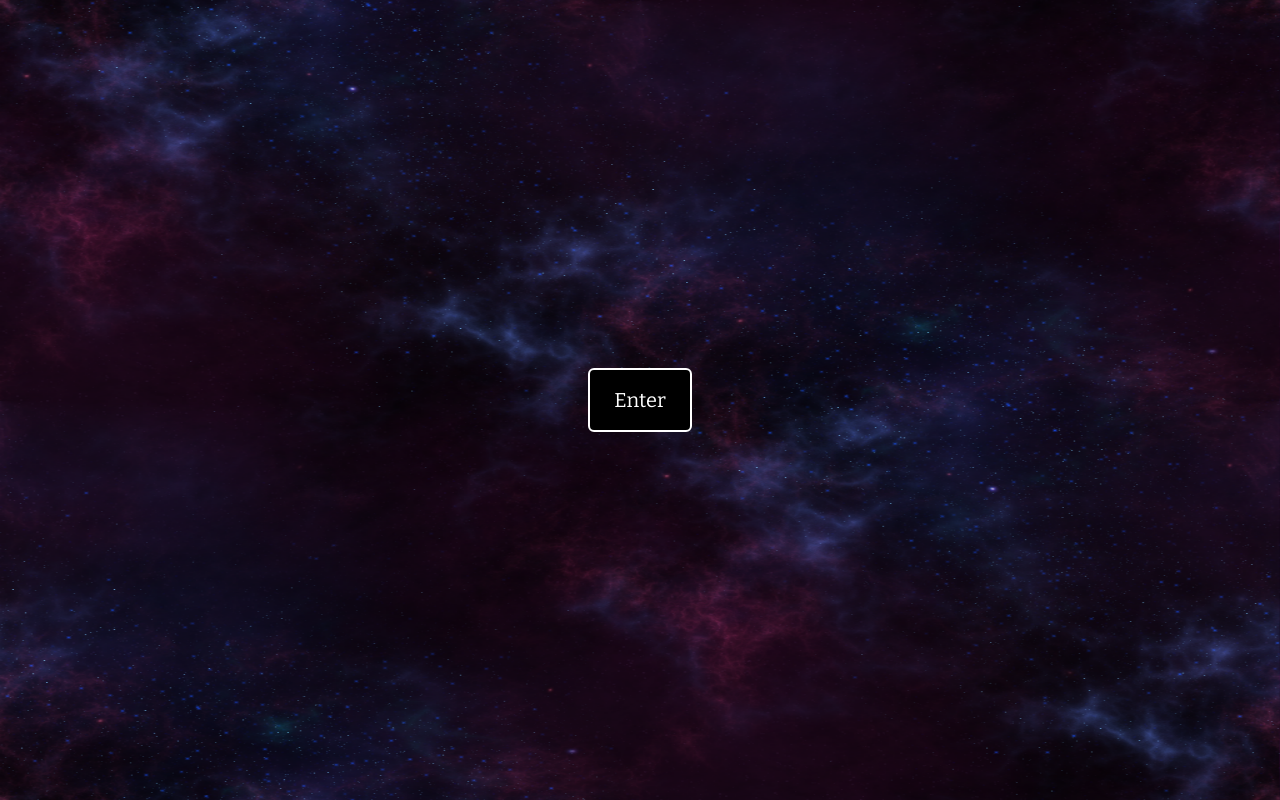
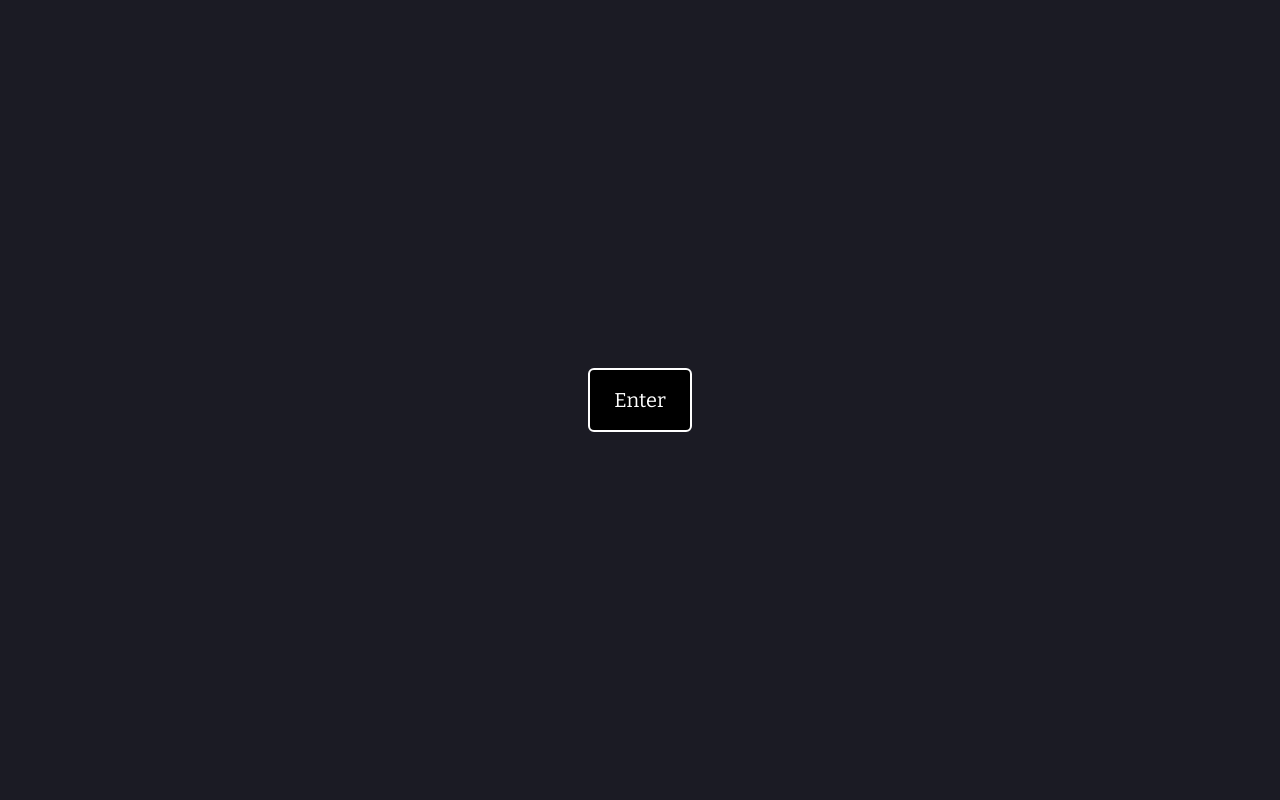
Before and after one commit to KaritasHall/digital-odyssey, a Next.js app: page / in a window 1280 px wide. Built offline with nearby package versions, Linux system fonts and the light colour scheme.

Commit message:
final touch ups

```diff
--- a/src/app/components/start-screen/index.tsx
+++ b/src/app/components/start-screen/index.tsx
@@ -1,27 +1,6 @@
-import nebula2 from "./nebula2.png";
-import nebula4 from "./nebula4.png";
-import Image from "next/image";
-
 export const StartScreen = ({ startGame }: { startGame: () => void }) => {
   return (
-    <div className="h-screen overflow-hidden relative flex justify-center">
-      <div>
-        <Image
-          src={nebula4}
-          className="absolute inset-0 object-cover h-full w-full"
-          alt="nebula"
-        />
-        <Image
-          src={nebula2}
-          className="inset-0 absolute object-fit w-full h-full animate-fadeInOut"
-          alt="nebula"
-        />
-        <Image
-          src={nebula4}
-          className="inset-0 absolute object-fit w-full h-full opacity-20 animate-slowPulse"
-          alt="nebula"
-        />
-      </div>
+    <div className="h-screen overflow-hidden relative flex justify-center bg-background">
       <div className="flex absolute flex-col items-center justify-center h-full">
         <button
           className="border-solid text-xl px-6 py-4 text-white rounded-md bg-black border-2 border-white hover:bg-white hover:text-black"
--- a/src/app/globals.css
+++ b/src/app/globals.css
@@ -1,6 +1,10 @@
 @tailwind base;
 @tailwind components;
 @tailwind utilities;
+
+* {
+  box-sizing: border-box;
+}
 
 .adventure-scrollbar::-webkit-scrollbar {
   background-color: transparent;
--- a/src/app/page.tsx
+++ b/src/app/page.tsx
@@ -66,13 +66,13 @@ export default function Chat() {
   return (
     <main>
       {gameStarted ? (
-        <section className="bg-background h-screen w-full px-10 pt-10 md:px-20 md:pt-20 flex flex-col items-center justify-between">
-          <div className="h-5/6 flex flex-col justify-center w-full max-w-[1100px] text-sm lg:text-base">
+        <section className="bg-background h-[100dvh] w-full flex flex-col items-center justify-between">
+          <div className="flex flex-col w-full max-w-[1100px] text-sm lg:text-base h-[calc(100%-44px)] lg:h-[calc(100%-64px)] relative pt-10">
             <div
-              className="h-5/6 md:h-1/2 overflow-y-scroll adventure-scrollbar pr-5 relative"
+              className="overflow-y-scroll adventure-scrollbar relative h-[calc(100%-166px)] lg:h-[calc(100%-206px)] px-6 lg:px-0"
               ref={divRef}
             >
-              <div className="sticky top-0 w-full bg-gradient-to-b h-3 from-background" />
+              <div className="sticky top-0 w-full bg-gradient-to-b h-6 from-background" />
               {/* Rate Limit Reached Error */}
               {errorStatus?.status === 429 && (
                 <>
@@ -116,7 +116,7 @@ export default function Chat() {
 
             {messages.length >= 2 && (
               <form
-                className="flex-col flex gap-8 mt-16 lg:mt-20 items-center md:items-start animate-fadeIn"
+                className="flex-col w-full flex gap-8 items-center justify-center md:items-start animate-fadeIn bottom-0 absolute px-6 lg:px-0 h-[166px] lg:h-[206px]"
                 onSubmit={handleSubmit}
               >
                 <input
@@ -135,8 +135,8 @@ export default function Chat() {
               </form>
             )}
           </div>
-
-          <footer className="justify-center flex gap-8 text-player mb-5 md:mb-10">
+          {/* Actual height 44px on mobile or 64px for md + */}
+          <footer className="justify-center h-[44px] lg:h-[64px] flex gap-8 text-player">
             <Link
               target="_blank"
               href="www.linkedin.com/in/karitas-w-halldórsdóttir-151b86159"
```
Also changed, not shown: src/app/components/start-screen/nebula2.png (deleted), src/app/components/start-screen/nebula4.png (deleted).
